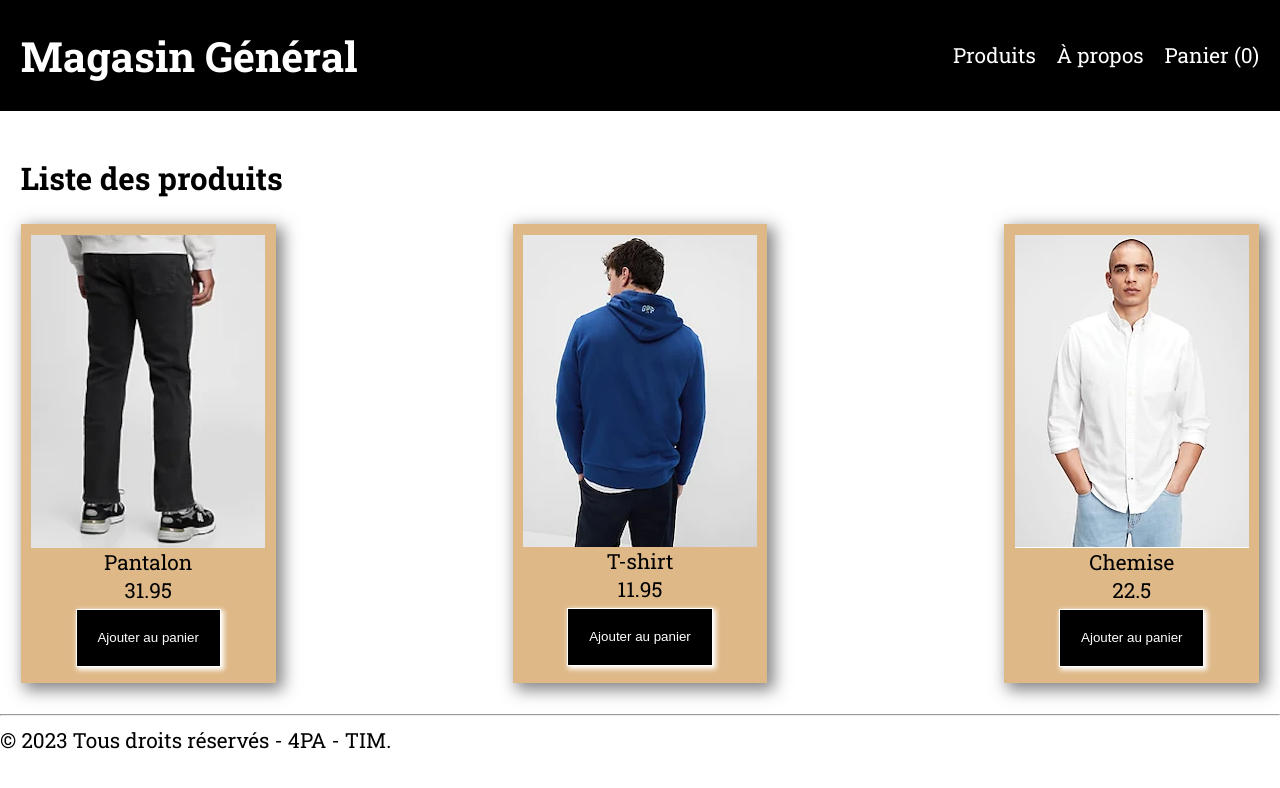
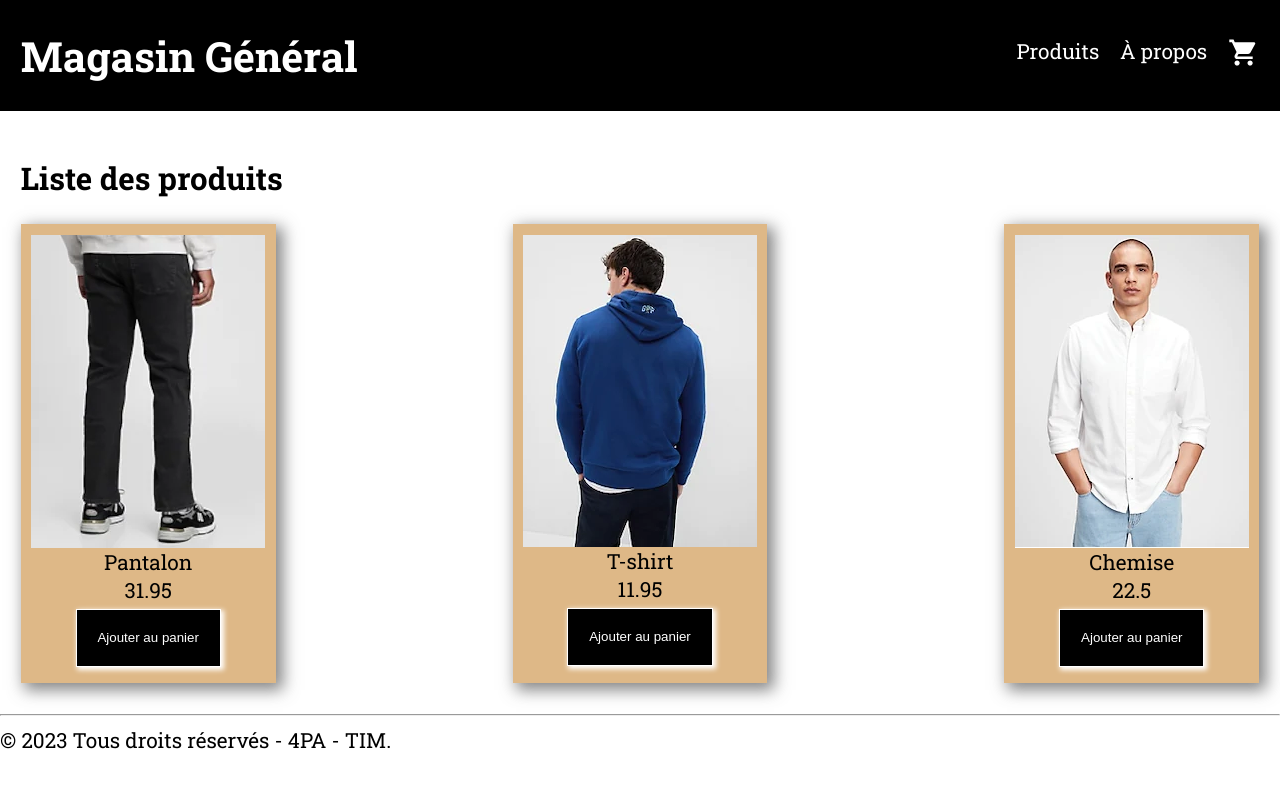
Before and after one commit to OsamaGMM/magasin-general, a React (Create React App) app: page / in a window 1280 px wide. Shown: the top 788 px of the page. Built offline with nearby package versions, Linux system fonts and the light colour scheme.

Commit message:
Ajout de mui

```diff
--- a/package.json
+++ b/package.json
@@ -4,6 +4,10 @@
   "version": "0.1.0",
   "private": true,
   "dependencies": {
+    "@emotion/react": "^11.10.5",
+    "@emotion/styled": "^11.10.5",
+    "@mui/icons-material": "^5.11.0",
+    "@mui/material": "^5.11.8",
     "@testing-library/jest-dom": "^5.16.5",
     "@testing-library/react": "^13.4.0",
     "@testing-library/user-event": "^13.5.0",
--- a/src/Appli.jsx
+++ b/src/Appli.jsx
@@ -6,10 +6,8 @@ import Pied2page from './Pied2page';
 
 function Appli() {
   //On utilise le Hook useState()
-  //                   valeur initital
-  const etatPanier = useState({});
-  const panier = etatPanier[0]
-  const setPanier = etatPanier[1];
+  //Je veut maintenir le panier dans un objet JS surveille par React
+  const [panier, setPanier] = useState({});
 
 
   return (
--- a/src/Entete.jsx
+++ b/src/Entete.jsx
@@ -1,15 +1,21 @@
 import './Entete.scss';
+import ShoppingCartIcon from '@mui/icons-material/ShoppingCart';
+import Badge from '@mui/material/Badge';
 
-function Entete(props) {
-	let panier = props.panier
-console.log(props.lePanier)
+function Entete({panier}) {
+	console.log(panier)
 	return(
 		<header className="Entete">
 			<h1>Magasin Général</h1>
 			<nav>
 				<span>Produits</span>
 				<span>À propos</span>
-				<span>Panier ({Object.values(panier).length})</span>
+				<span>
+					<Badge badgeContent ={Object.values(panier).length} color = 'secondary'/>
+				<ShoppingCartIcon/>
+				<Badge/>
+
+				</span>
 			</nav>
 		</header>
 	)
--- a/src/ListeProduits.jsx
+++ b/src/ListeProduits.jsx
@@ -2,7 +2,7 @@ import './ListeProduits.scss';
 import Produit from "./Produit";
 import produits from './data/produits.json';
 
-export default function ListeProduits(props) {
+export default function ListeProduits({panier, setPanier}) {
 
     return(
       <section className='ListeProduits'>
@@ -10,7 +10,7 @@ export default function ListeProduits(props) {
         <section className="produits">
         {
           produits.map(function(produit) {
-            return <Produit panier = {props.panier} setPanier = {props.setPanier} key = {produit.id} nom={produit.nom} prix={produit.prix} pid={produit.id} />
+            return <Produit panier = {panier} setPanier = {setPanier} key = {produit.id} nom={produit.nom} prix={produit.prix} pid={produit.id} />
           })
         }
         </section>
--- a/src/Produit.jsx
+++ b/src/Produit.jsx
@@ -1,9 +1,6 @@
 import './Produit.scss';
 
-export default function Produit(props) {
-    //console.log("Les propriétés du produit : ", p);
-    let panier = props.panier
-    let setPanier = props.setPanier
+export default function Produit({panier,setPanier,...props}) {
 
     function ajouterPanier(){
       //Premierement il faut obtenir une copie conforme du panier (clone)
@@ -16,10 +13,11 @@ export default function Produit(props) {
       //On doit ajouter le produit au panier
       if(clonePanier[props.id]){
         clonePanier[props.id]++;
+        clonePanier[panier.qte]++;
+
       }else{
         clonePanier[props.pid] = {prix:props.prix, qte:1}
       }
-
       //Puis on doit donner a setPanier la nouvelle valeur du panier
       setPanier(clonePanier);
     }
```
Also changed, not shown: 1 other file (tests, documents, lock files or other folders).
